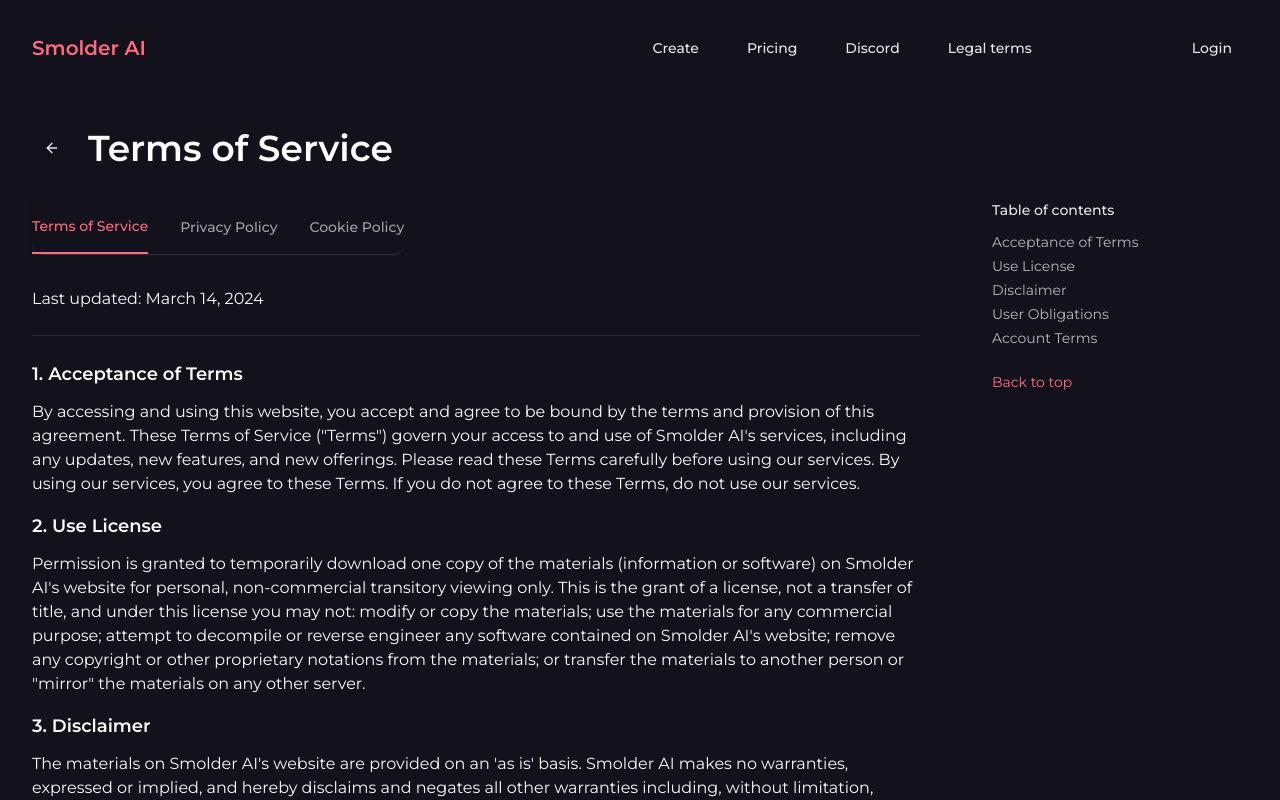
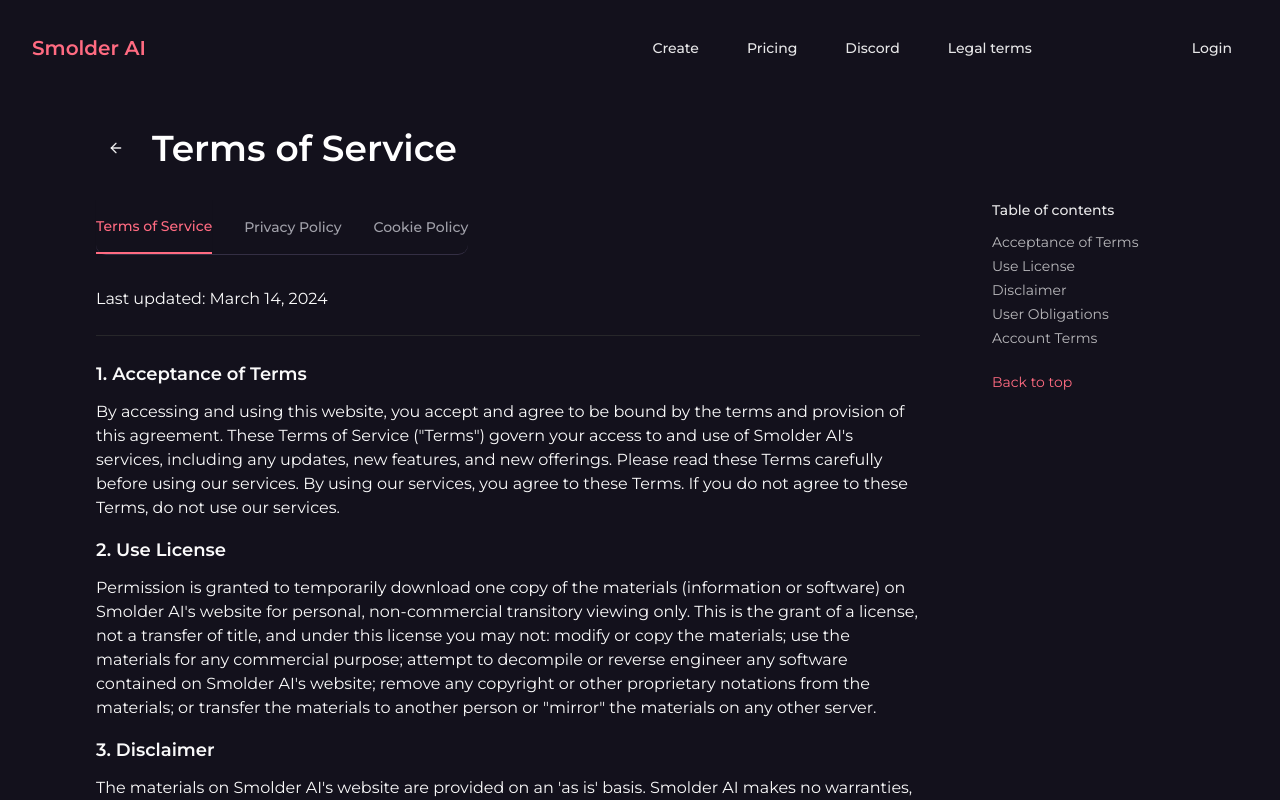
Before and after one commit to Gere0399/smolder-ai, a React (Vite) app: page /terms in a window 1280 px wide. Shown: the top 800 px of the page. Built offline with nearby package versions, Linux system fonts and the light colour scheme.

Commit message:
Adjust spacing for layout
Ensure adequate space between elements and the left side of the website for improved layout and visual appeal.
[skip gpt_engineer]

```diff
--- a/src/pages/Terms.tsx
+++ b/src/pages/Terms.tsx
@@ -62,7 +62,7 @@ export default function Terms() {
     <div className="min-h-screen bg-smolder-bg">
       <Navbar />
       <div className="max-w-[1920px] mx-auto px-4 sm:px-6 lg:px-8 pt-32 pb-16">
-        <div className="flex items-center mb-8">
+        <div className="flex items-center mb-8 pl-16">
           <Button
             variant="ghost"
             size="icon"
@@ -74,7 +74,7 @@ export default function Terms() {
           <h1 className="text-4xl font-semibold text-white ml-4">{getTitleFromTab(activeTab)}</h1>
         </div>
 
-        <div className="flex gap-12">
+        <div className="flex gap-12 pl-16">
           <div className="flex-1 max-w-5xl">
             <Tabs
               defaultValue="terms"
```
